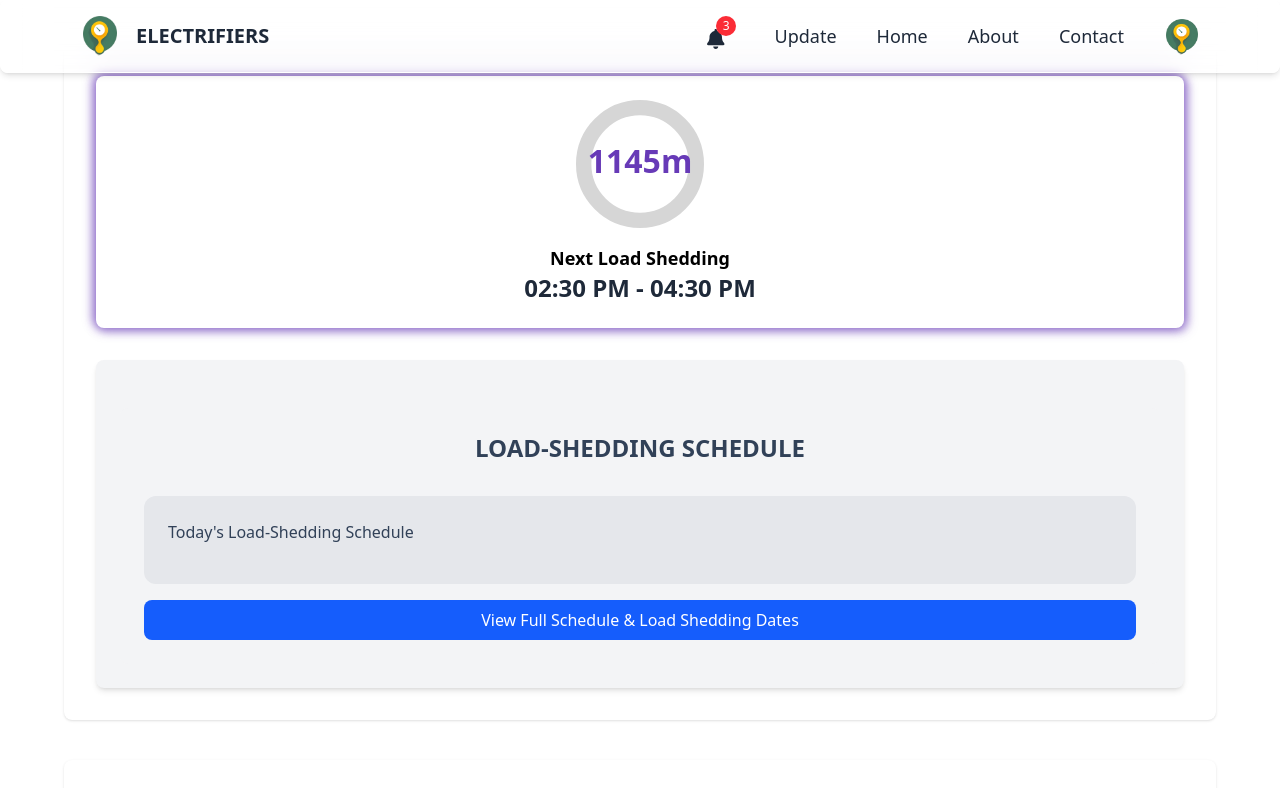
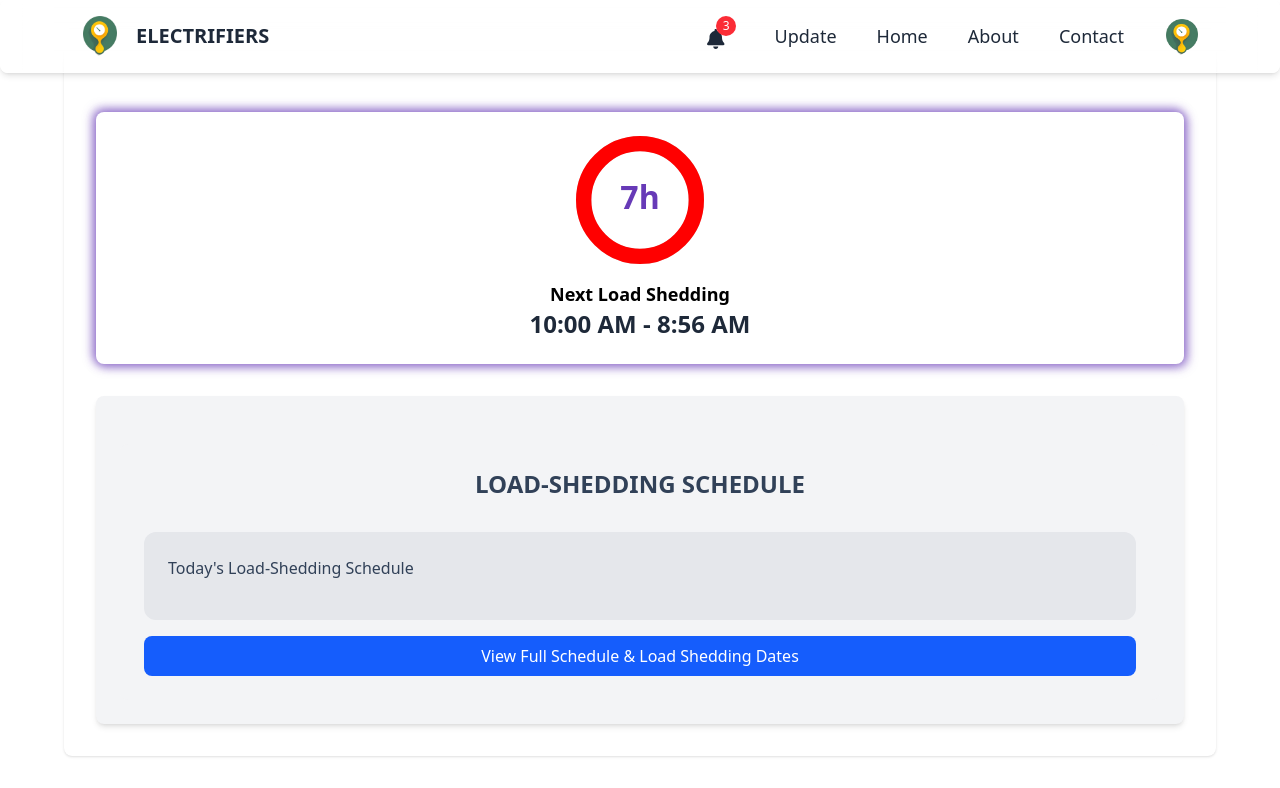
Before and after one commit to Tarikul3639/ELECTRIFIERS, a React (Vite) app in the folder Client/: page / in a window 1280 px wide. Shown: the top 788 px of the page. Built offline with nearby package versions, Linux system fonts and the light colour scheme.

Commit message:
CircularProgressbar Done

```diff
--- a/Client/package.json
+++ b/Client/package.json
@@ -10,24 +10,27 @@
     "preview": "vite preview"
   },
   "dependencies": {
+    "@emotion/react": "^11.14.0",
+    "@emotion/styled": "^11.14.0",
     "@fortawesome/fontawesome-svg-core": "^6.7.2",
     "@fortawesome/free-brands-svg-icons": "^6.7.2",
     "@fortawesome/free-regular-svg-icons": "^6.7.2",
     "@fortawesome/free-solid-svg-icons": "^6.7.2",
     "@fortawesome/react-fontawesome": "^0.2.2",
+    "@mui/material": "^7.0.1",
     "@tailwindcss/vite": "^4.0.9",
     "classnames": "^2.5.1",
     "clsx": "^2.1.1",
     "dayjs": "^1.11.13",
     "react": "^19.0.0",
     "react-circular-progressbar": "^2.2.0",
+    "react-data-table-component": "^7.7.0",
     "react-datepicker": "^8.2.1",
     "react-dom": "^19.0.0",
     "react-icons": "^5.5.0",
     "react-router-dom": "^7.4.0",
     "react-scroll": "^1.9.3",
     "react-select": "^5.10.1",
-    "react-tailwindcss-select": "^1.8.5",
     "tailwind-merge": "^3.0.2",
     "tailwindcss": "^4.0.9"
   },
--- a/Client/src/Components/NavMenu.jsx
+++ b/Client/src/Components/NavMenu.jsx
@@ -7,7 +7,6 @@ import Notification from "./Notification.jsx";
 import SideBar from "./SideBar.jsx";
 
 const NavMenu = () => {
-  // eslint-disable-next-line no-unused-vars
   const [notifications, setNotifications] = useState([
     "You have a new message!",
     "Your request has been approved.",
@@ -23,15 +22,15 @@ const NavMenu = () => {
   return (
     <header className="bg-white/30 backdrop-blur-lg border-b rounded-lg shadow-md p-2 fixed top-0 w-full z-50 flex justify-between items-center pl-6 pr-6 md:pl-20 md:pr-20">
       {/* Logo Section */}
-      <div className="flex items-center space-x-4">
-        <img src={Logo} alt="Logo" className="w-10 h-10 object-contain" />
-        <span className="text-xl font-semibold text-gray-800">ELECTRIFIERS</span>
-      </div>
+      <Link title='Home' to="home" smooth={true} offset={-70} duration={500} className="flex items-center space-x-4">
+        <img src={Logo} alt="Logo" className="w-10 h-10 object-contain cursor-pointer" />
+        <span className="text-xl font-semibold text-gray-800 cursor-pointer">ELECTRIFIERS</span>
+      </Link>
 
       {/* Right Section */}
       <div className="flex items-center md:space-x-10">
         {/* Notification Button */}
-        <div className="relative mr-[3vw] ">
+        <div className="relative mr-[3vw]">
           <Notification notifications={notifications} />
         </div>
         <div className="md:hidden">
@@ -40,25 +39,22 @@ const NavMenu = () => {
 
         {/* Desktop Navigation */}
         <div className="hidden md:flex items-center space-x-10">
-          <button onClick={handleUpdate} className="text-gray-800 text-lg hover:text-blue-600">
+          <button title='Update' onClick={handleUpdate} className="text-gray-800 text-lg hover:text-blue-600">
             Update
           </button>
-          <Link to="home" smooth={true} offset={-70} duration={500} className="text-gray-800 text-lg hover:text-blue-600">
+          <Link title='Home' to="home" smooth={true} offset={-70} duration={500} className="text-gray-800 text-lg hover:text-blue-600">
             Home
           </Link>
-          <Link to="about" smooth={true} offset={-70} duration={500} className="text-gray-800 text-lg hover:text-blue-600">
+          <Link title='About' to="about" smooth={true} offset={-70} duration={500} className="text-gray-800 text-lg hover:text-blue-600">
             About
           </Link>
-          <Link to="contact" smooth={true} offset={-70} duration={500} className="text-gray-800 text-lg hover:text-blue-600">
+          <Link title='Contact' to="contact" smooth={true} offset={-70} duration={500} className="text-gray-800 text-lg hover:text-blue-600">
             Contact
           </Link>
-          {/* Profile Button */}
-          <button>
-            <Profile />
-          </button>
+          {/* Profile Component */}
+          <Profile/>
         </div>
       </div>
-
     </header>
   );
 };
--- a/Client/src/Components/Notification.jsx
+++ b/Client/src/Components/Notification.jsx
@@ -29,6 +29,7 @@ const Notification = ({ notifications }) => {
             {/* Notification Button */}
             <button
                 ref={buttonRef}
+                title="Notifications"
                 className="p-3 bg-transparent rounded-full text-gray-800 hover:text-blue-600 relative"
                 onClick={() => setIsOpen(!isOpen)}
             >
--- a/Client/src/Page/Admin/ScheduleManage.jsx
+++ b/Client/src/Page/Admin/ScheduleManage.jsx
@@ -1,7 +1,6 @@
 import { FontAwesomeIcon } from "@fortawesome/react-fontawesome";
-import { faPlus, faFilter, faSortDown, faCalendar } from "@fortawesome/free-solid-svg-icons";
-import { useState, useCallback } from "react";
-import { FaRegCalendarAlt } from "react-icons/fa";
+import { faPlus, faFilter, faCalendar } from "@fortawesome/free-solid-svg-icons";
+import { useState, useCallback, useEffect, useMemo } from "react";
 import DatePicker from "../../Components/Components/DatePicker";
 import "react-datepicker/dist/react-datepicker.css";
 import Button from "../../Components/Components/Button";
@@ -14,13 +13,13 @@ const ScheduleManage = () => {
     const [selectedDivision, setSelectedDivision] = useState("");
     const [selectedArea, setSelectedArea] = useState("");
 
-    const areas = {
+    const areas = useMemo(() => ({
         Dhaka: ["Dhanmondi", "Uttara", "Gulshan", "Mirpur"],
         Chittagong: ["Pahartali", "Nasirabad", "Halishahar"],
         Rajshahi: ["Rajpara", "Boalia", "Shalbagan"],
         Khulna: ["Sonadanga", "Khalishpur", "Daulatpur"],
-    };
-    const schedule = {
+    }), []);
+    const schedule = useMemo(() => ({
         Dhanmondi: [
             { id: 1, day: "Sunday", date: "2025-03-28", scheduleTime: "8:00 AM - 10:00 AM" },
             { id: 2, day: "Monday", date: "2025-03-29", scheduleTime: "10:00 AM - 12:00 PM" },
@@ -81,14 +80,13 @@ const ScheduleManage = () => {
             { id: 33, day: "Tuesday", date: "2025-03-30", scheduleTime: "10:00 AM - 12:00 PM" },
             { id: 34, day: "Wednesday", date: "2025-03-31", scheduleTime: "2:00 PM - 4:00 PM" }
         ]
-    };
+    }), []);
 
-    const [users, setUsers] = useState([
-        { id: 1, day: "Sunday", date: "2025-03-28", scheduleTime: "8:00 AM - 10:00 AM" },
-        { id: 2, day: "Monday", date: "2025-03-29", scheduleTime: "10:00 AM - 12:00 PM" },
-        { id: 3, day: "Tuesday", date: "2025-03-30", scheduleTime: "2:00 PM - 4:00 PM" },
-        { id: 4, day: "Wednesday", date: "2025-03-31", scheduleTime: "8:00 AM - 10:00 AM" },
-    ]);
+    const getAllSchedules = useCallback(() => {
+        return Object.values(schedule).flat();
+    }, [schedule]);
+
+    const [users, setUsers] = useState(getAllSchedules());
 
     const [newUser, setNewUser] = useState({
         day: "",
@@ -97,11 +95,11 @@ const ScheduleManage = () => {
     });
 
     const scheduleTimes = [
-        "8:00 AM - 10:00 AM",
+        "08:00 AM - 10:00 AM",
         "10:00 AM - 12:00 PM",
-        "2:00 PM - 4:00 PM",
-        "4:00 PM - 6:00 PM",
-        "6:00 PM - 8:00 PM"
+        "02:00 PM - 04:00 PM",
+        "04:00 PM - 06:00 PM",
+        "06:00 PM - 08:00 PM"
     ];
     const handleDivisionChange = (e) => {
         setSelectedDivision(e.value);
@@ -199,26 +197,45 @@ const ScheduleManage = () => {
     };
 
     const handleScheduleTimeChange = (id, selectedOption) => {
-        if(id === "new"){
+        if (id === "new") {
             if (!selectedOption || !selectedOption.value) return;
             console.log(selectedOption.value, "scheduleTimeChange");
             setNewUser((prevState) => ({
                 ...prevState,
                 scheduleTime: selectedOption.value,
             }));
-        }else{
+        } else {
             setUsers((prevUsers) =>
                 prevUsers.map((user) =>
                     user.id === id ? { ...user, scheduleTime: selectedOption.value } : user
                 )
-        );
+            );
         }
     };
 
+    const filterUsers = useCallback(() => {
+        if (selectedDivision && selectedArea) {
+            setUsers(schedule[selectedArea] || []);
+        } else if (selectedDivision) {
+            const filteredUsers = Object.keys(schedule).reduce((acc, area) => {
+                if (areas[selectedDivision].includes(area)) {
+                    acc = acc.concat(schedule[area]);
+                }
+                return acc;
+            }, []);
+            setUsers(filteredUsers);
+        } else {
+            setUsers(getAllSchedules());
+        }
+    }, [selectedDivision, selectedArea, schedule, areas, getAllSchedules]);
+
+    useEffect(() => {
+        filterUsers();
+    }, [filterUsers]);
+
     return (
-        <div className="w-screen-md bg-gray-200 p-2 rounded-lg shadow-lg">
-            <div className="flex items-center justify-start p-2 w-full">
-
+        <div className="w-screen-md bg-gray-200 p-2 rounded-lg shadow-lg overflow-hidden">
+            <div className="flex items-center justify-start p-2 w-full bg-gray-200 rounded-sm shadow-lg mb-1">
                 <Button
                     text="New"
                     onClick={() => setShowEdit("new")}
@@ -231,7 +248,7 @@ const ScheduleManage = () => {
                     variant="secondary"
                     icon={<FontAwesomeIcon icon={faFilter} className={`text-xs ${showFilter ? "rotate-90" : "rotate-0"}`} />}
                 />
-
+                {/* Filter the Address */}
                 {showFilter && (
                     <div className="transform translate-x-0 transition-transform duration-500 ease-in-out flex items-center space-x-2 ml-4">
                         <CustomSelect
@@ -278,15 +295,15 @@ const ScheduleManage = () => {
                 )}
             </div>
 
-            <div className="overflow-auto">
+            <div className="overflow-auto max-h-[450px] rounded-lg shadow-lg bg-white p-2">
 
-                <table className="min-w-full border-collapse bg-white border border-gray-200">
-                    <thead>
-                        <tr className="border border-gray-500 border-solid bg-white text-gray-700">
-                            <th className="px-1 py-2 border-3 border-gray-200">ID</th>
-                            <th className="px-1 py-2 border-3 border-gray-200">Day</th>
-                            <th className="px-1 py-2 border-3 border-gray-200">Date</th>
-                            <th className="px-1 py-2 border-3 border-gray-200">Schedule Time</th>
+                <table className="min-w-full overflow-y-scroll border-collapse bg-white border-4 border-gray-100">
+                    <thead className="sticky transition-all duration-1000 -top-[11px] z-10 bg-white shadow-[0px_4px_4px_rgba(0,0,0,0.1">
+                        <tr className="border border-gray-500 border-solid bg-white text-gray-700 sticky-header">
+                            <th className="px-1 py-2 border-3 border-gray-200 min-w-[50px]">ID</th>
+                            <th className="px-1 py-2 border-3 border-gray-200 min-w-[60px]">Day</th>
+                            <th className="px-1 py-2 border-3 border-gray-200 min-w-[100px]">Date</th>
+                            <th className="px-1 py-2 border-3 border-gray-200 min-w-[170px]">Schedule Time</th>
                             <th className="px-1 py-2 border-3 border-gray-200">EDIT</th>
                             <th className="px-1 py-2 border-3 border-gray-200">DELETE</th>
                         </tr>
@@ -333,6 +350,7 @@ const ScheduleManage = () => {
                                             value={scheduleTimes.find((time) => time === scheduleTime) ? { value: scheduleTime, label: scheduleTime } : null}
                                             onChange={(e) => handleScheduleTimeChange(id, e.value)}
                                             options={scheduleTimes.map((time) => ({ value: time, label: time }))}
+                                            placeholder="Select Schedule Time"
                                             classNames={
                                                 {
                                                     menuButton: () => " bg-white text-gray-700 border-1 m-1 text-sm font-medium w-auto font-semibold min-w-[120px] rounded-sm  shadow-none hover:bg-gray-100",
@@ -371,24 +389,30 @@ const ScheduleManage = () => {
                                         name="day"
                                         value={newUser.day}
                                         readOnly
-                                        className="border px-1 py-1 rounded text-center placeholder:text-center"
+                                        className="border-1 px-1 py-1 rounded text-center placeholder:text-center focus:outline-none focus:ring-0 cursor-default"
                                     />
                                 </td>
-                                <td className="px-0 py-0 border-3 border-gray-200">
+                                <td className="px-0 py-0 border-0 border-gray-200 flex items-center justify-center ">
                                     <DatePicker
                                         selected={newUser.date ? new Date(newUser.date) : null}
                                         onChange={handleNewDateChange}
-                                        className="border px-1 py-1 rounded text-center placeholder:text-center"
+                                        placeholderText="Select a New Date"
                                         dateFormat="yyyy-MM-dd"
-                                        placeholderText="Select a date"
+                                        classNames={{
+                                            Button: () => "flex justify-center items-center bg-white text-gray-700 border-1 border-gray-700 text-sm font-medium px-0 max-w-[200px] py-1 rounded-sm shadow-none hover:bg-gray-100",
+                                            Input: () => "border-0 px-0 py-1 text-gray-700 rounded text-center placeholder:text-center",
+                                            Icon: () => "mr-1",
+                                        }}
+
                                     />
                                 </td>
 
                                 <td className="px-0 py-0 border-3 border-gray-200">
                                     <CustomSelect
-                                        value={scheduleTimes.find((time)=> time === newUser.scheduleTime) ? {
-                                        value: newUser.scheduleTime, label: newUser.scheduleTime } : null}
-                                        onChange={(e) =>handleScheduleTimeChange("new", e)}
+                                        value={scheduleTimes.find((time) => time === newUser.scheduleTime) ? {
+                                            value: newUser.scheduleTime, label: newUser.scheduleTime
+                                        } : null}
+                                        onChange={(e) => handleScheduleTimeChange("new", e)}
                                         options={scheduleTimes.map((time) => ({ value: time, label: time }))}
                                         classNames={
                                             {
--- a/Client/src/Page/HomeSection.jsx
+++ b/Client/src/Page/HomeSection.jsx
@@ -1,46 +1,135 @@
-import { useEffect, useState } from "react";
+import { useEffect, useState, useMemo } from "react";
 import { CircularProgressbar, buildStyles } from "react-circular-progressbar";
 import "react-circular-progressbar/dist/styles.css";
 import LoadSheddingSchedule from "../Components/LoadSheddingSchedule";
 
 const Home = () => {
-    // Set the next load shedding time (example: 9:30 PM)
-    const nextLoadSheddingTime = new Date();
-    nextLoadSheddingTime.setHours(21, 30, 0);
+    // Define the schedule times using useMemo to avoid unnecessary recalculations
+    const scheduleTimes = useMemo(() => [
+        "10:00 AM - 08:56 AM",
+        "10:00 AM - 11:00 AM",
+        "12:40 PM - 12:52 PM",
+        "01:42 PM - 02:00 PM",
+        "03:00 PM - 08:50 PM"
+    ], []);
 
-    // Function to calculate the remaining time
-    function calculateTimeLeft() {
-        const now = new Date();
-        const difference = nextLoadSheddingTime - now;
-        const totalMinutes = Math.floor(difference / 1000 / 60);
-        const progress = 100 - (difference / (2 * 60 * 60 * 1000)) * 100;
-        return { totalMinutes, progress };
-    }
+    // Function to parse the time strings into Date objects for comparison
+    const parseTime = (timeStr) => {
+        const [time, modifier] = timeStr.split(" ");
+        let [hours, minutes] = time.split(":").map(Number);
+        if (modifier === "PM" && hours !== 12) hours += 12;
+        if (modifier === "AM" && hours === 12) hours = 0;
+        const date = new Date();
+        date.setHours(hours, minutes, 0, 0);
+        return date;
+    };
 
-    // State for tracking time left
-    const [timeLeft, setTimeLeft] = useState(calculateTimeLeft());
+    // State to store the current and next schedule
+    const [currentSchedule, setCurrentSchedule] = useState(null);
+    const [nextSchedule, setNextSchedule] = useState(null);
 
-    // Update time left every second
+    // useEffect to check the current time and determine the active and next schedule
     useEffect(() => {
-        const timer = setInterval(() => {
-            setTimeLeft(calculateTimeLeft());
-        }, 1000);
-        return () => clearInterval(timer);
-    });
+        const checkSchedule = () => {
+            const now = new Date();
+            let found = false;
+
+            // Loop through the schedule to find the current or next schedule
+            for (let i = 0; i < scheduleTimes.length; i++) {
+                const [startStr, endStr] = scheduleTimes[i].split(" - ");
+                const start = parseTime(startStr);
+                const end = parseTime(endStr);
+
+                if (now >= start && now < end) {
+                    setCurrentSchedule({ start, end });
+                    const next = scheduleTimes[i + 1]?.split(" - ").map(parseTime);
+                    setNextSchedule(next ? { start: next[0], end: next[1] } : null);
+                    found = true;
+                    break;
+                } else if (now < start) {
+                    setNextSchedule({ start, end });
+                    found = true;
+                    break;
+                }
+            }
+
+            // If no current or next schedule is found, set the next schedule to the first schedule of the next day
+            if (!found) {
+                const firstSchedule = scheduleTimes[0].split(" - ");
+                const nextDayStart = parseTime(firstSchedule[0]);
+                nextDayStart.setDate(nextDayStart.getDate() + 1);
+                setNextSchedule({
+                    start: nextDayStart,
+                    end: parseTime(firstSchedule[1])
+                });
+            }
+        };
+
+        checkSchedule();
+        const interval = setInterval(checkSchedule, 1000); // Set interval to check every second
+        return () => clearInterval(interval); // Clean up interval when component unmounts
+    }, [scheduleTimes]);
+
+    // State to track the remaining time, progress, and color of the circular progress bar
+    const [timeLeft, setTimeLeft] = useState({ hour: 0, minute: 0, second: 0, progress: 0, color: "red" });
+
+    // useEffect to update the time left and progress bar every second
+    useEffect(() => {
+        const updateTime = () => {
+            const now = new Date();
+            let difference = 0, totalDuration = 1, progress = 0, progressColor = "transparent";
+
+            // Update the time and progress if the current schedule is active
+            if (currentSchedule) {
+                const { start, end } = currentSchedule;
+                difference = Math.max(end - now, 0);
+                totalDuration = end - start;
+                progressColor = "url(#gradient)"; // Apply gradient for current schedule
+                progress = totalDuration > 0 ? (difference / totalDuration) * 100 : 0;
+
+            } else if (nextSchedule) {
+                // Update the time and progress for the next schedule
+                const { start, end } = nextSchedule;
+                difference = Math.max(start - now, 0);
+                totalDuration = end - start;
+                progressColor = "#ff0000"; // Red color for next schedule
+                progress = totalDuration > 0 ? 100 - (difference / totalDuration) * 100 : 100;
+            }
+
+            // Calculate the hours, minutes, and seconds left
+            const hour = Math.floor(difference / 3600000);
+            const minute = Math.floor((difference % 3600000) / 60000);
+            const second = Math.floor((difference % 60000) / 1000);
+
+            // Update the timeLeft state with the remaining time and progress
+            setTimeLeft({ hour, minute, second, progress, color: progressColor });
+        };
+
+        updateTime(); // Call the updateTime function initially
+        const timer = setInterval(updateTime, 1000); // Set interval for every second to update the timer
+        return () => clearInterval(timer); // Cleanup the interval when the component unmounts
+    }, [currentSchedule, nextSchedule]); // Re-run when either currentSchedule or nextSchedule changes
+
+    // Function to format the time into a readable string (12-hour format)
+    const formatTime = (date) => date.toLocaleTimeString('en-US', { hour: 'numeric', minute: '2-digit', hour12: true });
 
     return (
         <div className="max-w-6xl flex flex-col items-center mx-auto my-10 p-8 bg-white rounded-lg shadow-sm">
-            {/* Next Load Shedding Section */}
-            <div className="bg-white shadow-[-2px_-2px_10px_2px_rgba(104,58,183,0.53),_2px_2px_10px_2px_rgba(104,58,183,0.53)] mt-6 rounded-lg p-6 w-full text-center">
+            <div className="bg-white shadow-[-2px_-2px_10px_2px_rgba(104,58,183,0.53),_2px_2px_10px_2px_rgba(104,58,183,0.53)] mt-15 rounded-lg p-6 w-full text-center">
                 <div className="relative w-32 h-32 mx-auto mb-4">
-                    {/* Circular Progress Indicator */}
                     <CircularProgressbar
                         value={timeLeft.progress}
-                        text={`${timeLeft.totalMinutes}m`}
+                        text={
+                            timeLeft.hour > 0
+                                ? `${timeLeft.hour}h`
+                                : timeLeft.minute > 0
+                                    ? `${timeLeft.minute}m`
+                                    : `${timeLeft.second}s`
+                        }
                         strokeWidth={12}
                         styles={buildStyles({
                             pathTransitionDuration: 0.5,
-                            pathColor: "url(#gradient)",
+                            pathColor: timeLeft.color, // Dynamic color (gradient or solid)
                             trailColor: "#d6d6d6",
                             textColor: "#673ab7",
                             textSize: "25px",
@@ -48,11 +137,19 @@ const Home = () => {
                         className="font-bold"
                     />
                 </div>
-                <h2 className="text-lg font-semibold text-black">Next Load Shedding</h2>
-                <p className="text-2xl font-bold text-gray-800">02:30 PM - 04:30 PM</p>
+                <h2 className="text-lg font-semibold text-black">
+                    {currentSchedule ? "Current Load Shedding" : "Next Load Shedding"}
+                </h2>
+                <p className="text-2xl font-bold text-gray-800">
+                    {currentSchedule
+                        ? `${formatTime(currentSchedule.start)} - ${formatTime(currentSchedule.end)}`
+                        : nextSchedule
+                            ? `${formatTime(nextSchedule.start)} - ${formatTime(nextSchedule.end)}`
+                            : "No schedule"
+                    }
+                </p>
             </div>
 
-            {/* SVG Gradient for CircularProgressbar */}
             <svg xmlns="http://www.w3.org/2000/svg" style={{ position: "absolute", width: 0, height: 0 }}>
                 <defs>
                     <linearGradient id="gradient" x1="0%" y1="0%" x2="100%" y2="0%">
@@ -62,7 +159,6 @@ const Home = () => {
                 </defs>
             </svg>
 
-            {/* Load Shedding Schedule Section */}
             <div className="mt-8 w-full sm:p-6 bg-gray-100 rounded-lg shadow-md">
                 <LoadSheddingSchedule />
             </div>
--- a/Client/src/Page/MainPage.jsx
+++ b/Client/src/Page/MainPage.jsx
@@ -10,7 +10,7 @@ const MainPage = () => {
 
       {/* Content Area */}
       <section id="home" className="bg-white ">
-        <HomeSection />
+        <HomeSection/>
       </section>
 
       <section id="about" className="bg-white ">
```
Also changed, not shown: Client/src/Components/Components/DatePicker.jsx (+7 -4 lines), Client/src/Components/Profile.jsx (+17 -15 lines), Client/src/Components/SideBar.jsx (+14 -12 lines), Client/src/Page/Admin/Admin.jsx (+4 -4 lines), 1 other file (tests, documents, lock files or other folders).
